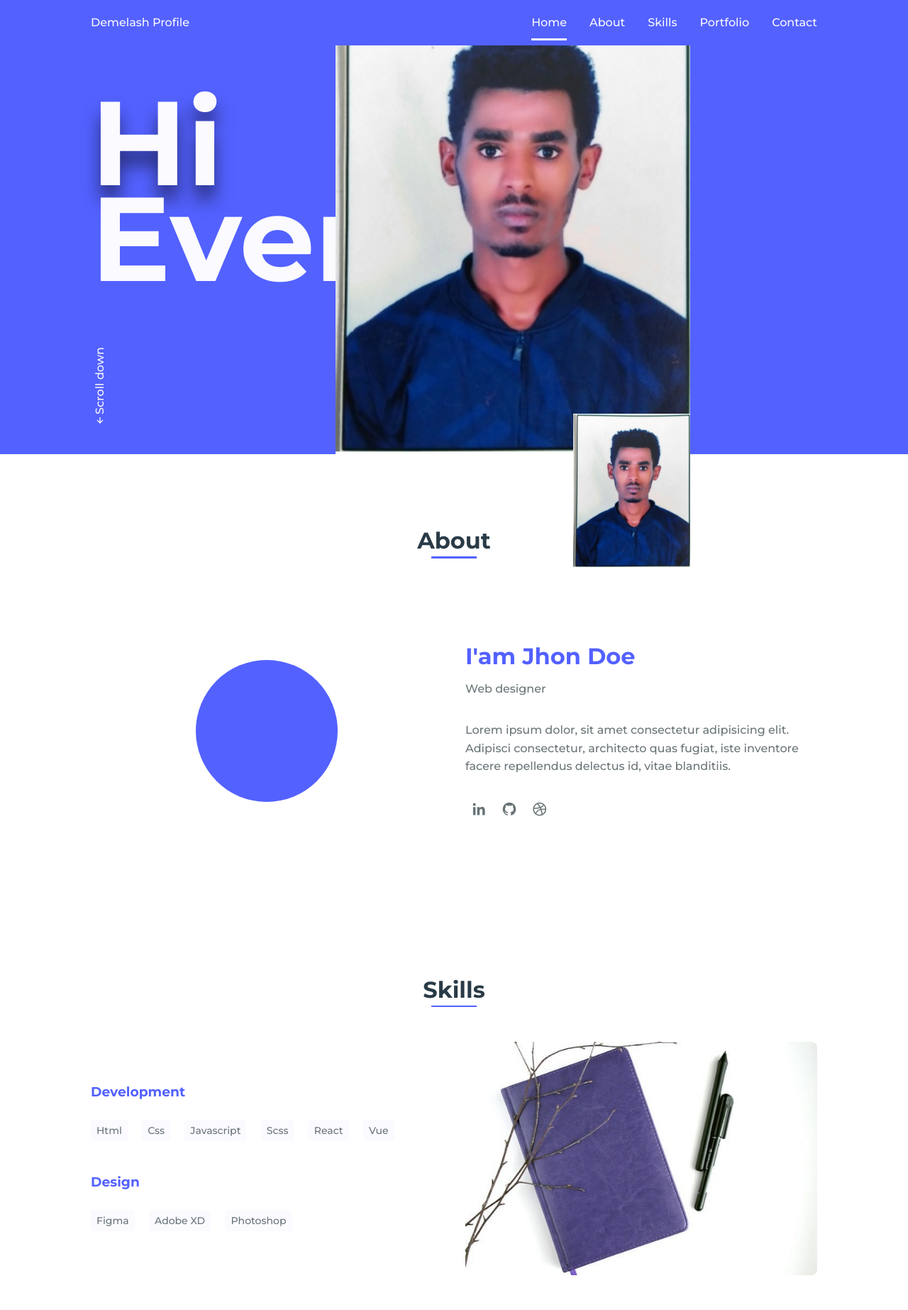
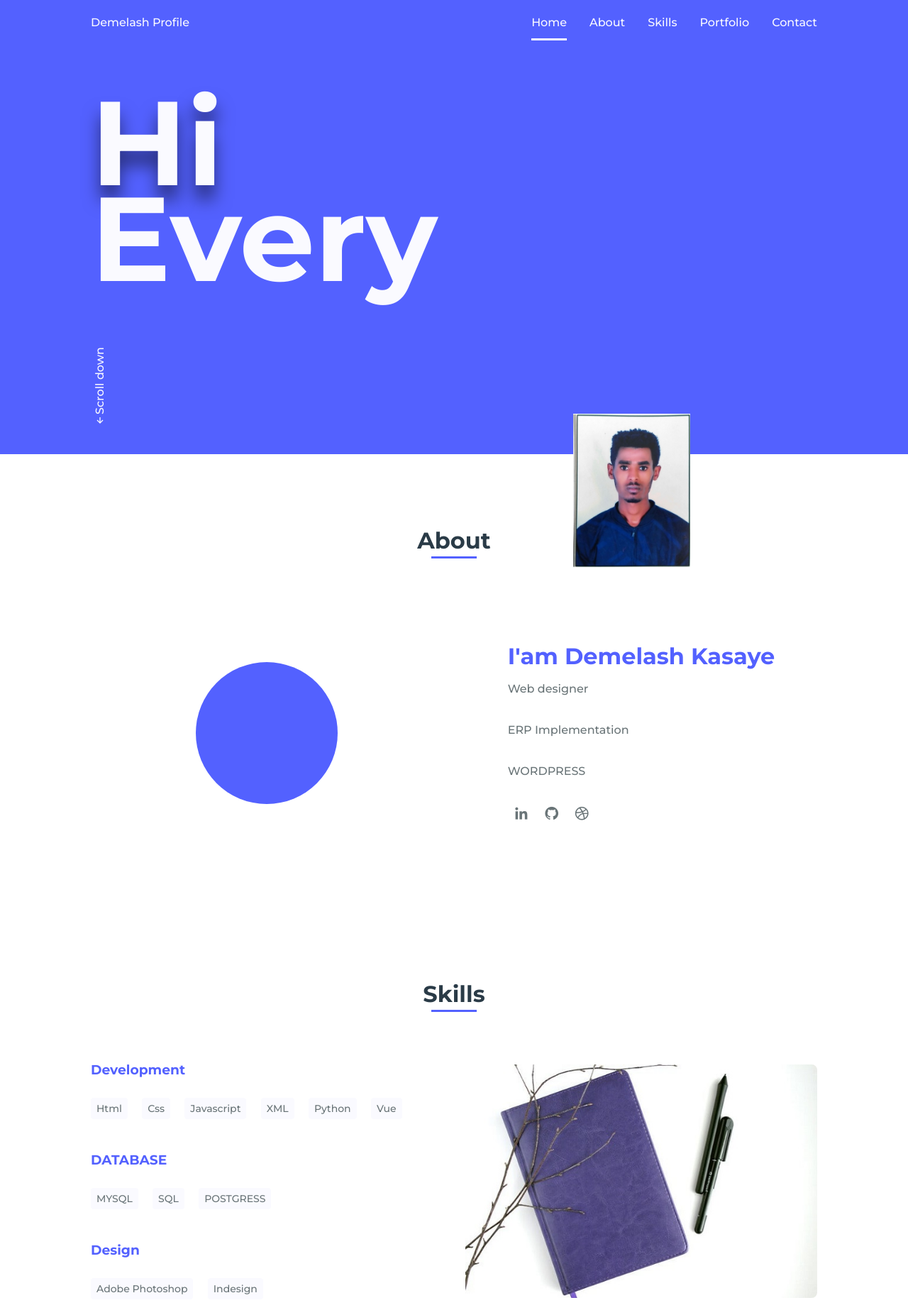
Before and after one commit to demelashk/Portfolio-with-Django-, a Django app: page / in a window 1280 px wide. Shown: the top 1846 px of the page at 71% size. Run offline with Django 4.2, Linux system fonts and the light colour scheme.

Commit message:
Update index file

```diff
--- a/Demelash/models.py
+++ b/Demelash/models.py
@@ -5,8 +5,8 @@ from django.db import models
 
 class Home(models.Model):
     name = models.CharField(max_length=20)
-    greetings_1 = models.CharField(max_length=50)
-    greetings_2 = models.CharField(max_length=50)
+    greetings_1 = models.CharField(max_length=5)
+    greetings_2 = models.CharField(max_length=5)
     picture = models.ImageField(upload_to='picture/')
     # save time when modified
     updated = models.DateTimeField(auto_now=True)
--- a/Demelash/templates/index.html
+++ b/Demelash/templates/index.html
@@ -47,7 +47,7 @@
                 <a href="#about" class="home__scroll-link"><i class='bx bx-up-arrow-alt'></i>Scroll down</a>
             </div>
 
-            <img src="{{ home.picture.url }}" alt="" class="home__img">
+            <!--            <img src="{{ home.picture.url }}" alt="" class="home__img">-->
         </div>
     </section>
 
@@ -61,10 +61,13 @@
             </div>
 
             <div>
-                <h2 class="about__subtitle">I'am Jhon Doe</h2>
+                <h2 class="about__subtitle">I'am Demelash Kasaye</h2>
                 <span class="about__profession">Web designer</span>
-                <p class="about__text">Lorem ipsum dolor, sit amet consectetur adipisicing elit. Adipisci consectetur,
-                    architecto quas fugiat, iste inventore facere repellendus delectus id, vitae blanditiis.</p>
+
+                <!--                 Static-->
+                <span class="about__profession">ERP Implementation</span>
+                <span class="about__profession">WORDPRESS</span>
+
 
                 <div class="about__social">
                     <a href="#" class="about__social-icon"><i class='bx bxl-linkedin'></i></a>
@@ -85,14 +88,20 @@
                 <span class="skills__name">Html</span>
                 <span class="skills__name">Css</span>
                 <span class="skills__name">Javascript</span>
-                <span class="skills__name">Scss</span>
-                <span class="skills__name">React</span>
+                <span class="skills__name">XML</span>
+                <span class="skills__name">Python</span>
                 <span class="skills__name">Vue</span>
 
+                <h3 class="skills__subtitle">DATABASE</h3>
+                <span class="skills__name">MYSQL</span>
+                <span class="skills__name">SQL</span>
+                <span class="skills__name">POSTGRESS</span>
+
+
                 <h3 class="skills__subtitle">Design</h3>
-                <span class="skills__name">Figma</span>
-                <span class="skills__name">Adobe XD</span>
-                <span class="skills__name">Photoshop</span>
+                <span class="skills__name">Adobe Photoshop</span>
+                <span class="skills__name">Indesign</span>
+
             </div>
 
             <div class="skills__img">
```
